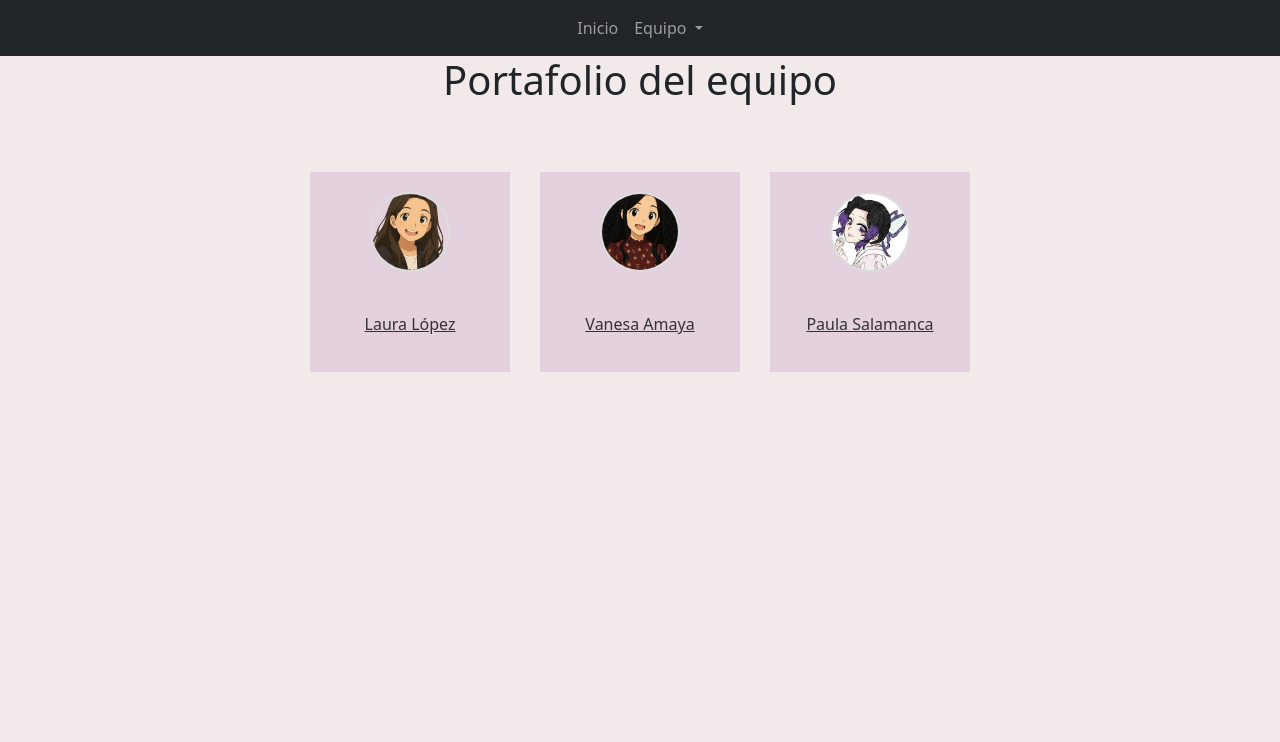
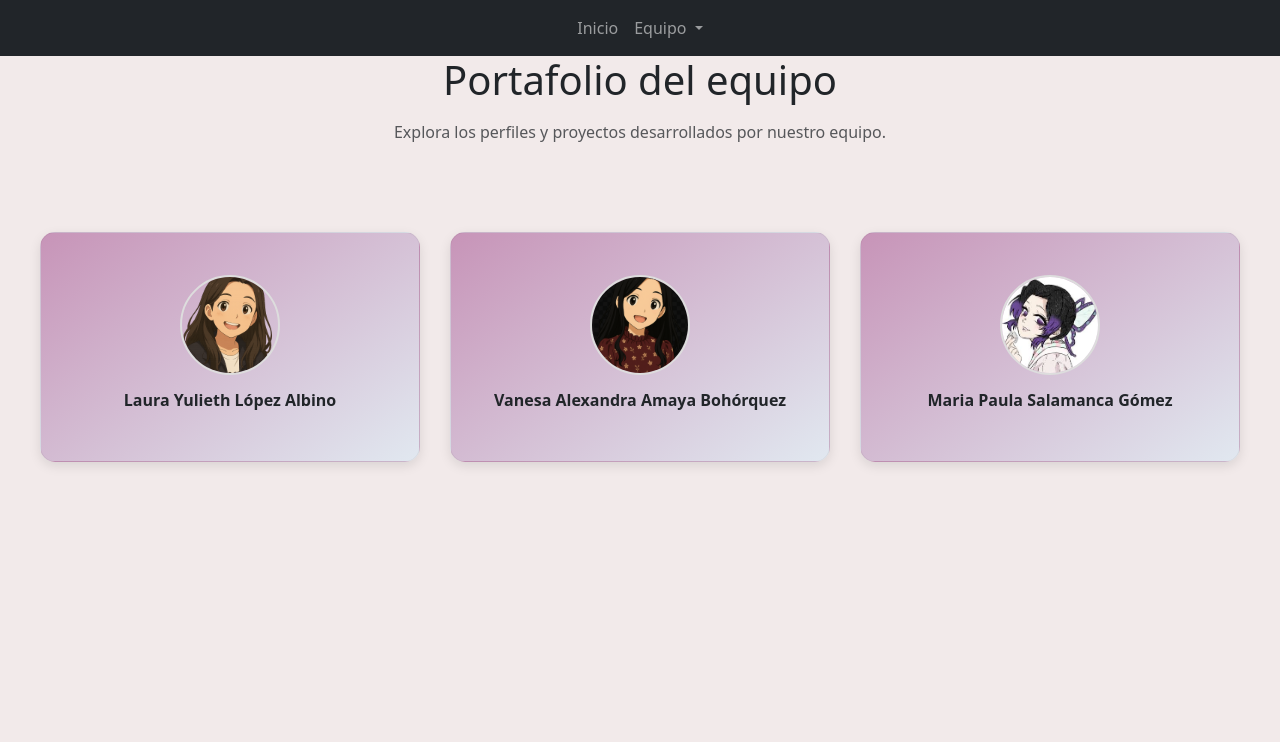
Before and after one commit to LauraLopez0110/portafolio, a Flask app: page / in a window 1280 px wide. Shown: the top 742 px of the page. Run offline with Flask 3, Linux system fonts and the light colour scheme.

Commit message:
Colores index (#7)

```diff
--- a/static/css/styles.css
+++ b/static/css/styles.css
@@ -22,8 +22,8 @@ main {
 
 
 .avatar-icon {
-  width: 80px;   /* ancho fijo */
-  height: 80px;  /* alto fijo */
+  width: 100px;   /* ancho fijo */
+  height: 100px;  /* alto fijo */
   object-fit: cover;  /* recorta sin deformar */
   border-radius: 50%; /* si quieres que sea circular */
   border: 2px solid #ddd; /* opcional: un borde suave */
@@ -125,27 +125,55 @@ footer {
   box-shadow: 0 4px 12px rgba(0, 0, 0, 0.15); /* sombra un poco más fuerte */
 }
 
+.cards-index {
+  display: grid;
+  grid-template-columns: repeat(auto-fit, minmax(220px, 1fr));
+  gap: 30px;
+  padding: 40px;
+}
+
 .card-cuadrada {
-  display: grid;
-  grid-template-columns: 1fr;
-  place-items: center;
-  height: 200px;
-  width: 200px;
-  background-color: #e3d1de;
-  color: #333;
-  border: none;
-  transition: all ease-in-out 200ms;
+  display: flex;
+  flex-direction: column;
+  align-items: center;
+  justify-content: center;
+  height: 230px;
+  background: linear-gradient(145deg, #c794b8, #e1e8f0);
+  border-radius: 15px;
+  border: 1px solid rgba(0,0,0,0.05);
+  box-shadow: 0 4px 12px rgba(0,0,0,0.1);
+  transition: transform 0.3s, box-shadow 0.3s;
+  text-align: center;
+  padding: 20px;
 }
 
 .card-cuadrada:hover {
-  transform: scale(1.05);
-  box-shadow: 0 4px 8px rgba(0, 0, 0, 0.2);
+  transform: translateY(-5px) scale(1.05);
+  box-shadow: 0 8px 20px rgba(0,0,0,0.2);
 }
 
-.cards-index {
-  display: flex;
-  flex-wrap: wrap;         /* que baje a otra fila si son muchos */
-  justify-content: center; /* centra horizontal */
-  gap: 30px;
-  padding: 60px;
+.card-cuadrada h5 {
+  margin-top: 10px;
+  font-weight: 600;
+  font-size: 1rem;
 }
+
+/* Animación de entrada suave */
+.cards-index .card-cuadrada {
+  opacity: 0;
+  transform: translateY(20px);
+  animation: fadeInUp 0.6s forwards;
+}
+
+.cards-index .card-cuadrada:nth-child(1) { animation-delay: 0.1s; }
+.cards-index .card-cuadrada:nth-child(2) { animation-delay: 0.2s; }
+.cards-index .card-cuadrada:nth-child(3) { animation-delay: 0.3s; }
+.cards-index .card-cuadrada:nth-child(4) { animation-delay: 0.4s; }
+/* puedes seguir sumando si hay más */
+
+@keyframes fadeInUp {
+  to {
+    opacity: 1;
+    transform: translateY(0);
+  }
+}
--- a/templates/index.html
+++ b/templates/index.html
@@ -3,11 +3,14 @@
 {% block title %}Inicio · Portafolio{% endblock %}
 
 {% block content %}
-<h1 class="text-center">Portafolio del equipo</h1>
+<h1 class="text-center mb-3">Portafolio del equipo</h1>
+<p class="text-center text-muted mb-5">
+  Explora los perfiles y proyectos desarrollados por nuestro equipo.
+</p>
 
 <div class="cards-index">
   {% for slug, i in integrantes.items() %}
-    <a href="/perfil/{{ slug }}" class="card-cuadrada">
+    <a href="/perfil/{{ slug }}" class="card-cuadrada text-decoration-none">
       {% if i.icon %}
         <img src="{{ url_for('static', filename=i.icon) }}" alt="Ícono de {{ i.nombre }}" class="avatar-icon">
       {% elif i.iniciales %}
@@ -17,7 +20,7 @@
       {% else %}
         <img src="{{ i.foto }}" alt="Foto de {{ i.nombre }}" class="avatar-icon">
       {% endif %}
-      <p>{{ i.iniciales }}</p>
+      <h5 class="mt-3 text-dark">{{ i.nombre }}</h5>
     </a>
   {% endfor %}
 </div>
```
